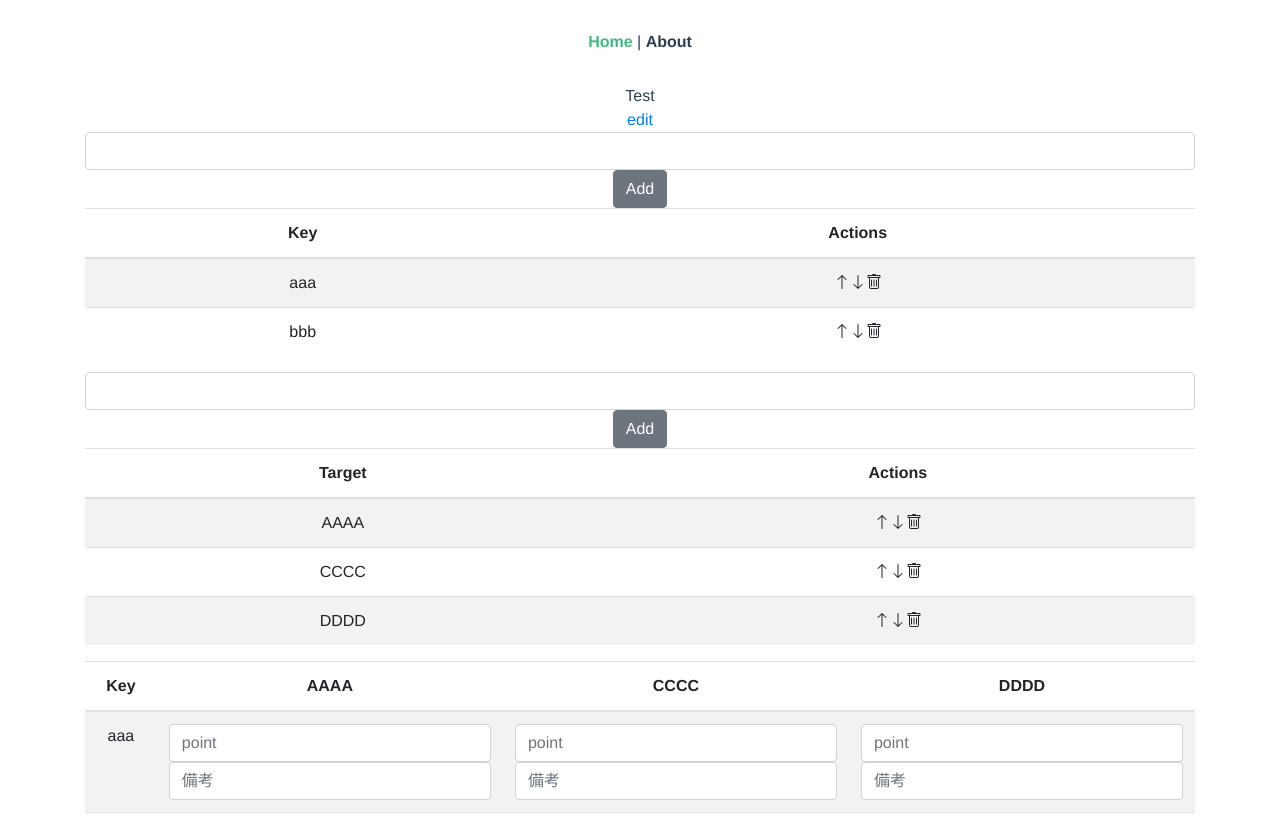
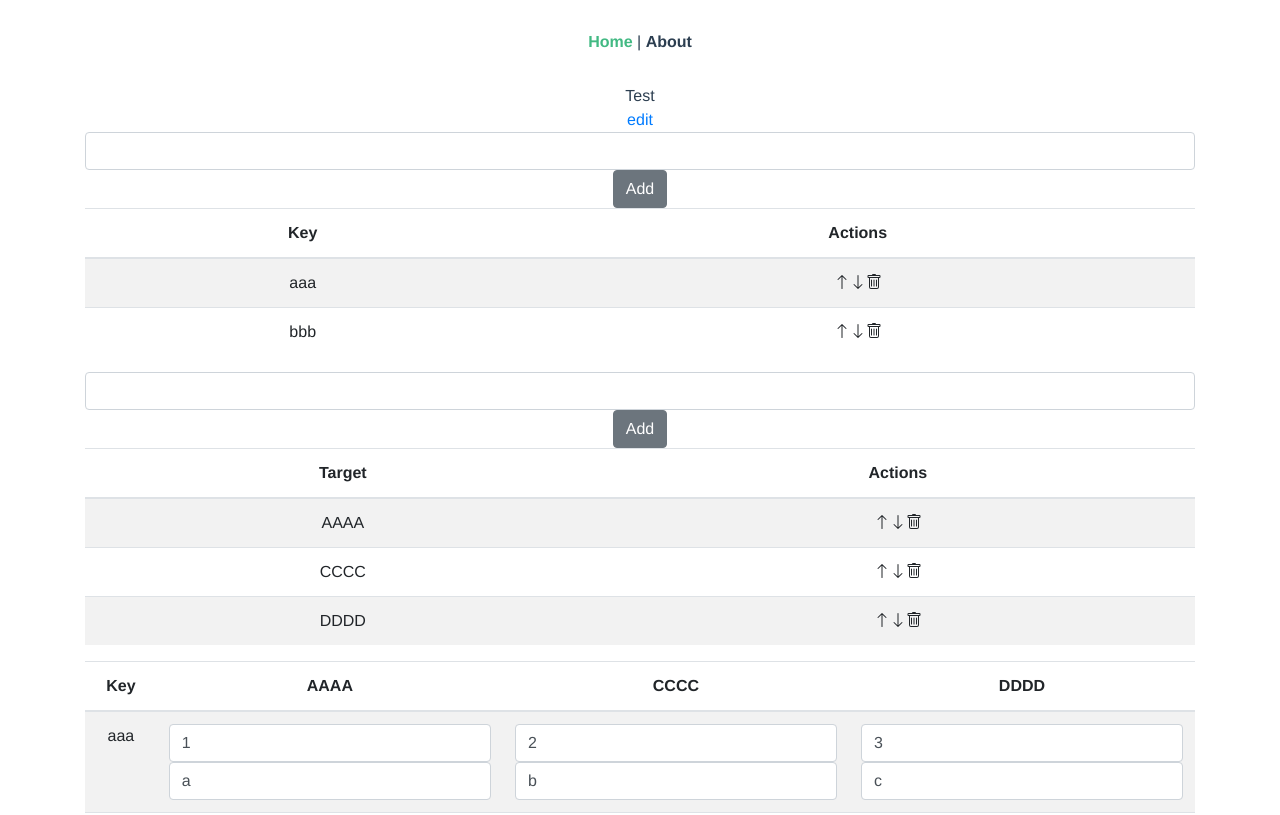
Before and after one commit to ihgs/myranking, a Vue app: page / in a window 1280 px wide. Shown: the top 815 px of the page. Built offline with nearby package versions, Linux system fonts and the light colour scheme.

Commit message:
preset sample

```diff
--- a/src/components/Ranking.vue
+++ b/src/components/Ranking.vue
@@ -85,7 +85,7 @@ export default {
       key: "",
       targets: [{ target: "AAAA" }, { target: "CCCC" }, { target: "DDDD" }],
       target: "",
-      contents: {}
+      contents: {"aaa":{"AAAA":{"point":"1","description":"a"},"CCCC":{"point":"2","description":"b"},"DDDD":{"point":"3","description":"c"}},"bbb":{"AAAA":{"point":"4","description":"d"},"CCCC":{"point":"5","description":"e"},"DDDD":{"point":"6","description":"f"}}}
     };
   },
   computed: {
```
